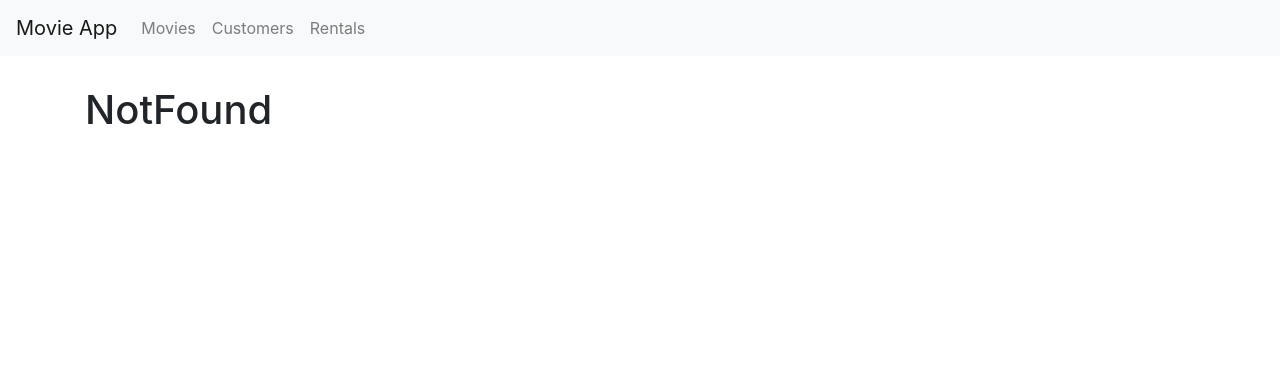
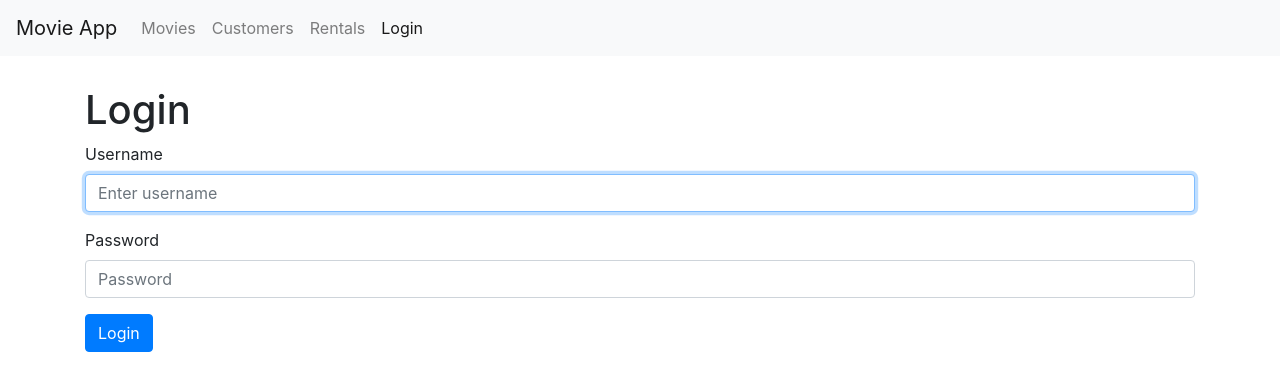
Before and after one commit to petit-lardon/react-movie, a React (Create React App) app: page /login in a window 1280 px wide. Before the commit this address led to /not-found. Shown: the top 390 px of the page. Built offline with nearby package versions, Linux system fonts and the light colour scheme.

Commit message:
add admin auth form

```diff
--- a/src/App.js
+++ b/src/App.js
@@ -7,6 +7,7 @@
 import Rentals from "./components/Rentals";
 import NotFound from "./components/NotFound";
 import MovieForm from "./components/MovieForm";
+import LoginForm from "./components/admin/LoginForm";
 import {Switch, Route, Redirect} from "react-router-dom";
 
 function App() {
@@ -15,6 +16,7 @@
             <Navbar />
             <main role="main" className="container">
                 <Switch>
+                    <Route path="/login" component={LoginForm} />
                     <Route path="/movies/:id" component={MovieForm} />
                     <Route path="/movies" component={Movies} />
                     <Route path="/customers" component={Customers} />
--- a/src/components/Navbar.js
+++ b/src/components/Navbar.js
@@ -14,6 +14,7 @@
                     <NavLink className="nav-link nav-item" to="/movies">Movies</NavLink>
                     <NavLink className="nav-link nav-item" to="/customers">Customers</NavLink>
                     <NavLink className="nav-link nav-item" to="/rentals">Rentals</NavLink>
+                    <NavLink className="nav-link nav-item" to="/login">Login</NavLink>
                 </div>
             </div>
         </nav>
--- /dev/null
+++ b/src/components/admin/LoginForm.js
@@ -0,0 +1,65 @@
+import React, {Component} from 'react';
+
+
+class LoginForm extends Component {
+    state = {
+        account: {
+            username: '',
+            password: ''
+        }
+    }
+    username = React.createRef();
+
+    /*componentDidMount() {
+        this.username.current.focus();
+    }*/
+
+    handleSubmit = (e) => {
+        e.preventDefault();
+    }
+
+    handleChange = (e) => {
+        const account = {...this.state.account};
+        account[e.currentTarget.name] = e.currentTarget.value;
+        this.setState({account});
+    }
+
+    render() {
+        const {username, password} = this.state.account;
+        return (
+            <div>
+                <h1>Login</h1>
+                <form onSubmit={this.handleSubmit}>
+                    <div className="form-group">
+                        <label htmlFor="username">Username</label>
+                        <input
+                            value={username}
+                            onChange={this.handleChange}
+                            autoFocus
+                            ref={this.username}
+                            type="email"
+                            name="username"
+                            className="form-control"
+                            id="username"
+                            aria-describedby="usernameHelp"
+                            placeholder="Enter username"/>
+                    </div>
+                    <div className="form-group">
+                        <label htmlFor="exampleInputPassword1">Password</label>
+                        <input
+                            type="password"
+                            className="form-control"
+                            id="exampleInputPassword1"
+                            value={password}
+                            name="password"
+                            onChange={this.handleChange}
+                            placeholder="Password"/>
+                    </div>
+                    <button type="submit" className="btn btn-primary">Login</button>
+                </form>
+            </div>
+        )
+    }
+}
+
+export default LoginForm
```
